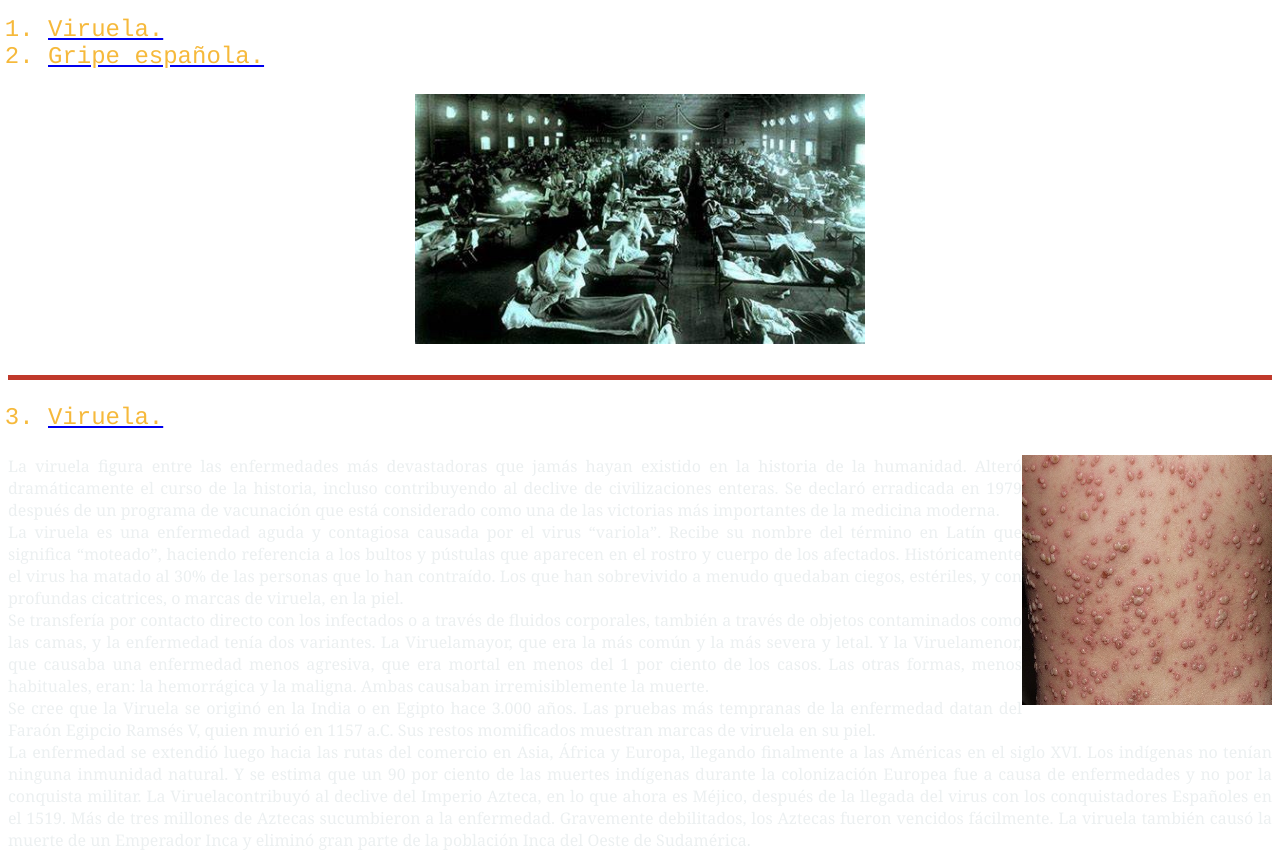
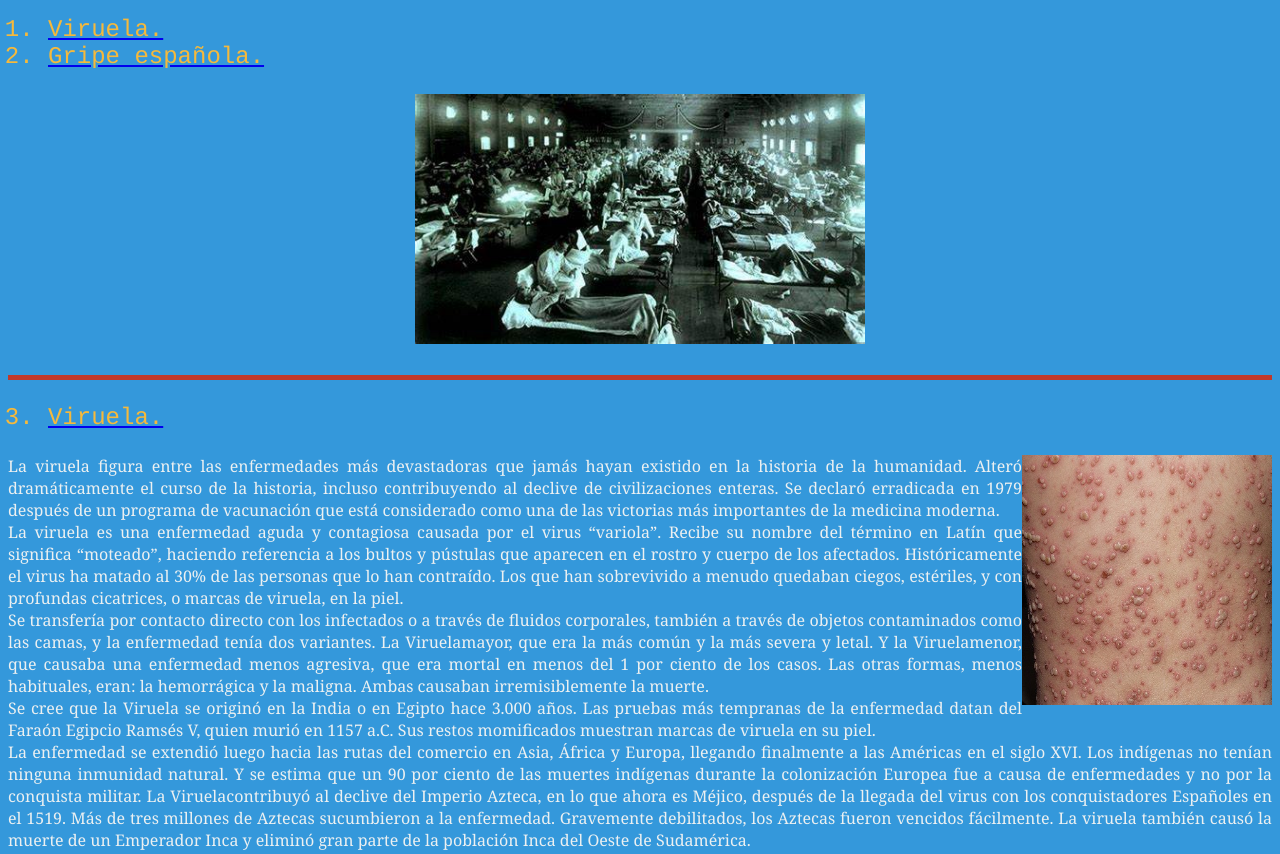
Before and after one commit to Lyndameza/MezaLynda, a plain HTML site: page pagina3.html in a window 1280 px wide. Shown: the top 854 px of the page. Drawn offline with Linux system fonts and the light colour scheme.

Commit message:
Update pagina3.html

```diff
--- a/pagina3.html
+++ b/pagina3.html
@@ -4,7 +4,7 @@
         <meta charset="utf-8">
         <title>Pandemias en el mundo</title>
     </head>
-    <body background="#3498db" id="home">
+    <body bgcolor="#3498db" id="home">
         <ol>
             <font face=courier size=5 color=#f6b93b>
             <li><a href="#texto3"><font face=courier color=#f6b93b>Viruela.</a></li>
```
